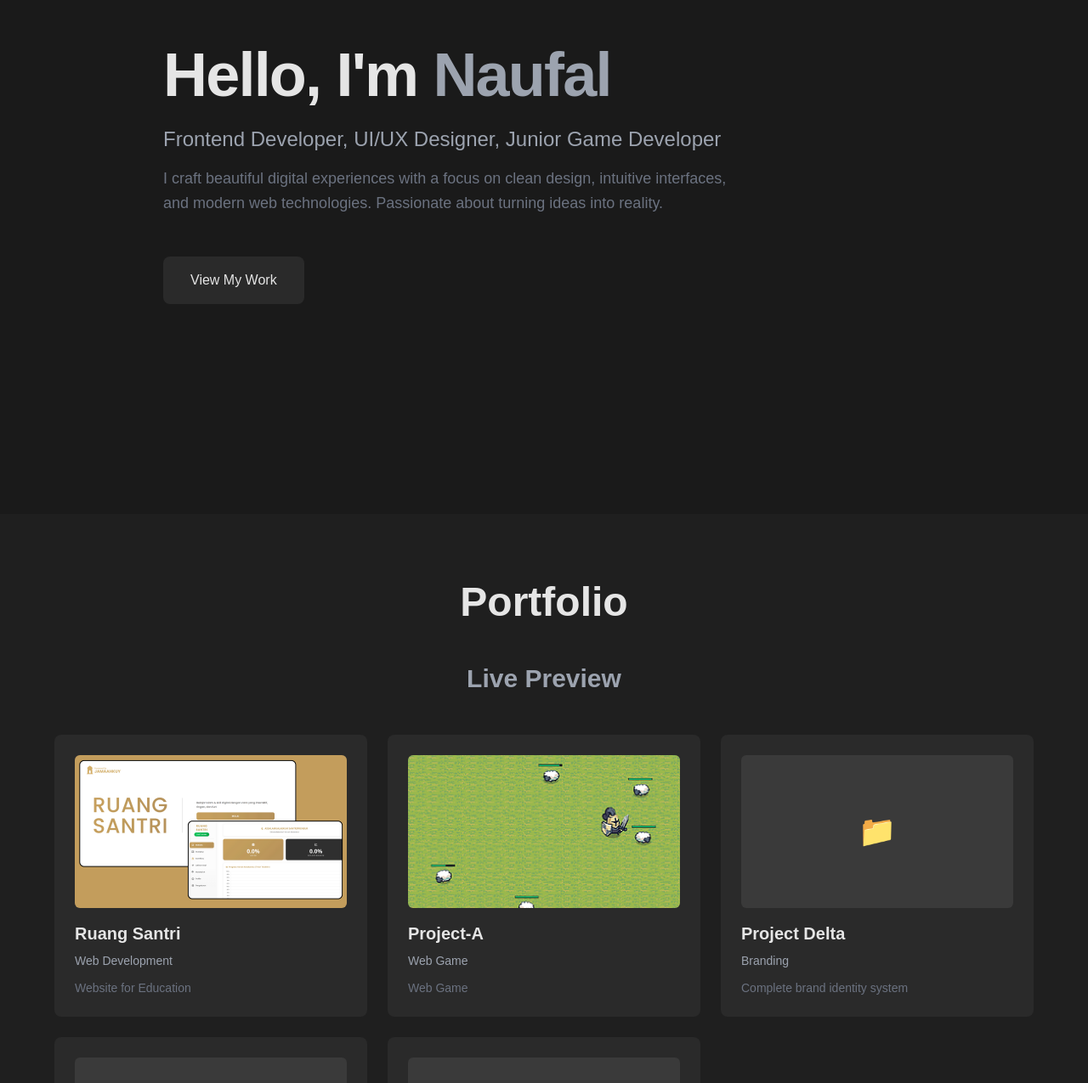
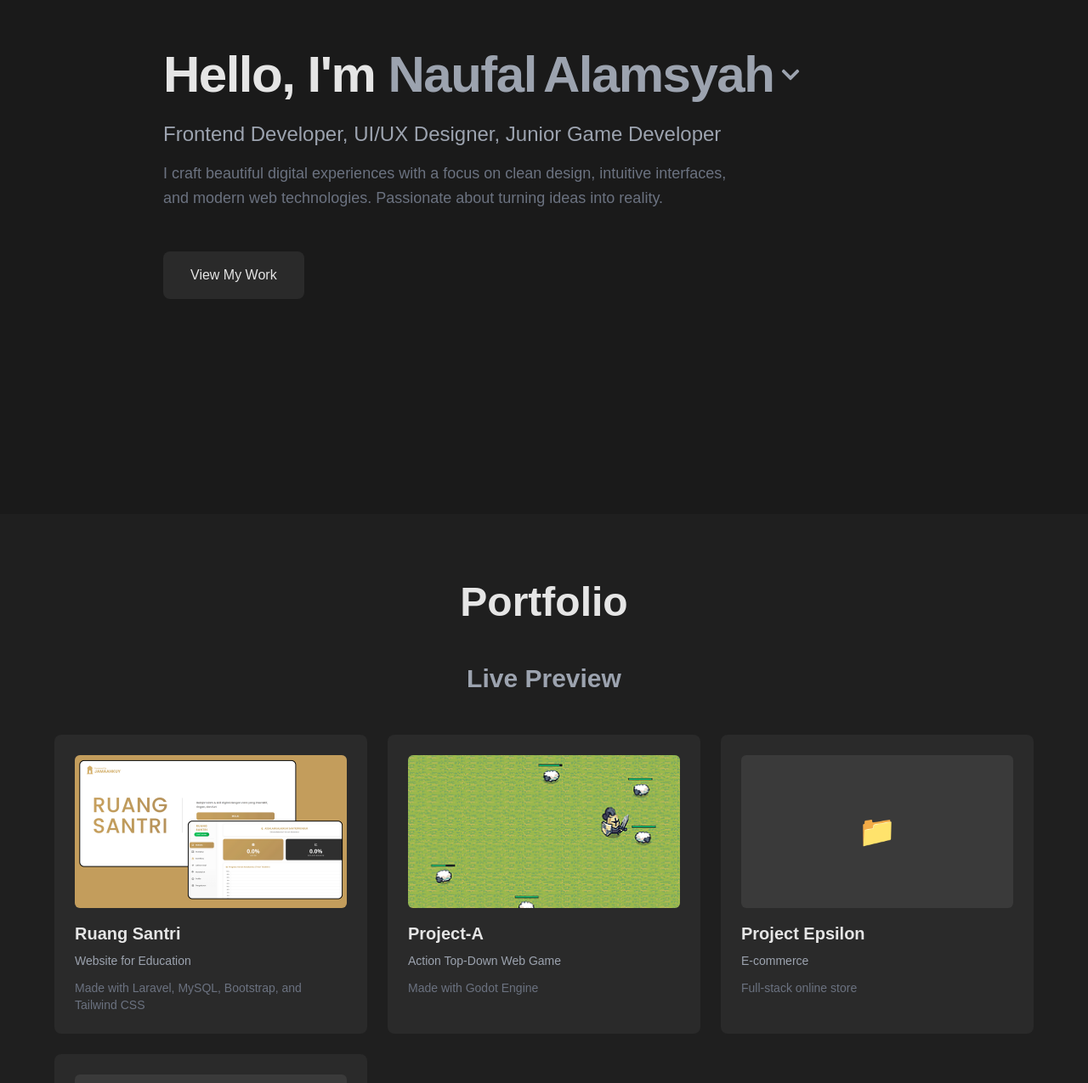
Before and after one commit to naufal-backup/naufal-backup.github.io, a Next.js app: page / in a window 1280 px wide. Shown: the part 195-1470 px from the top of the page at 85% size. Built offline with nearby package versions, Linux system fonts and the light colour scheme.

Commit message:
add more porto

```diff
--- a/package.json
+++ b/package.json
@@ -12,6 +12,7 @@
     "deploy": "gh-pages -d out"
   },
   "dependencies": {
+    "framer-motion": "^12.34.0",
     "next": "16.1.6",
     "react": "19.2.3",
     "react-dom": "19.2.3",
--- a/src/app/HomeClient.js
+++ b/src/app/HomeClient.js
@@ -1,19 +1,21 @@
 "use client";
 
 import { useState } from 'react';
-import { FaGithub, FaLinkedin, FaInstagram } from 'react-icons/fa';
+import { FaGithub, FaLinkedin, FaInstagram, FaChevronDown } from 'react-icons/fa';
 import { CgMail } from 'react-icons/cg';
+import { motion, AnimatePresence } from 'framer-motion';
 
 export default function Home() {
     const [showGithubPopup, setShowGithubPopup] = useState(false);
+    const [isExpanded, setIsExpanded] = useState(false);
 
     const toggleGithubPopup = () => setShowGithubPopup(!showGithubPopup);
 
     const portfolioItems = [
-        { id: 1, title: "Alternate Arc Archive", category: "Web Development", description: "Fan-made website for Alternate Arc", url: "https://github.com/naufal-backup/Alternate-Arc-Archive3", image: "/images/alternate-arc-archive.png" },
-        { id: 2, title: "Ruang Santri", category: "Web Development", description: "Website for Education", url: "https://ruang-santri.com/", image: "/images/ruang-santri.png" },
-        { id: 3, title: "Project-A", category: "Web Game", description: "Web Game", url: "/portfolio/project-a", image: "/images/project-a.png" },
-        { id: 4, title: "Project Delta", category: "Branding", description: "Complete brand identity system" },
+        { id: 1, title: "Alternate Arc Archive", category: "Fan-made website for Alternate Arc", description: "Made with Laravel, MySQL, and Bootstrap", url: "https://github.com/naufal-backup/Alternate-Arc-Archive3", image: "/images/alternate-arc-archive.png" },
+        { id: 2, title: "Ruang Santri", category: "Website for Education", description: "Made with Laravel, MySQL, Bootstrap, and Tailwind CSS", url: "https://ruang-santri.com/", image: "/images/ruang-santri.png" },
+        { id: 3, title: "Project-A", category: "Action Top-Down Web Game", description: "Made with Godot Engine", url: "/portfolio/project-a", image: "/images/project-a.png" },
+        { id: 4, title: "GTK Theme Customizer", category: "GTK Window Customization", description: "Made with Javascript, GTK, and Linux Shell Script", url: "https://github.com/naufal-backup/Gtk-Theme-Customizer",image: "/images/gtk-theme-customizer.png" },
         { id: 5, title: "Project Epsilon", category: "E-commerce", description: "Full-stack online store" },
         { id: 6, title: "Project Zeta", category: "Data Visualization", description: "Interactive dashboard design" },
     ];
@@ -34,8 +36,40 @@ export default function Home() {
             {/* Section 1: Introduction/Hero */}
             <section className="min-h-screen flex items-center justify-center px-6 md:px-12">
                 <div className="max-w-4xl w-full fade-in-up">
-                    <h1 className="text-5xl md:text-7xl font-bold mb-6 tracking-tight">
-                        Hello, I&apos;m <span className="text-[#9ca3af]">Naufal</span>
+                    <h1 className="text-4xl md:text-6xl font-bold mb-6 tracking-tight">
+                        Hello, I&apos;m <span className="text-[#9ca3af] inline-flex items-center flex-wrap">
+                            <span className="mr-2">Naufal</span>
+                            <AnimatePresence>
+                                {isExpanded && (
+                                    <motion.span
+                                        initial={{ width: 0, opacity: 0, marginRight: 0 }}
+                                        animate={{ width: "auto", opacity: 1, marginRight: "0.5rem" }}
+                                        exit={{ width: 0, opacity: 0, marginRight: 0 }}
+                                        transition={{
+                                            width: { type: "spring", stiffness: 120, damping: 20 },
+                                            opacity: { duration: 0.9 },
+                                            marginRight: { duration: 0.9 }
+                                        }}
+                                        className="overflow-hidden whitespace-nowrap"
+                                    >
+                                        Gastiadirrijal Fawwaz
+                                    </motion.span>
+                                )}
+                            </AnimatePresence>
+                            <span>Alamsyah</span>
+                            <button
+                                onClick={() => setIsExpanded(!isExpanded)}
+                                className="text-2xl md:text-3xl hover:text-white transition-colors focus:outline-none ml-2"
+                                aria-label={isExpanded ? "Collapse name" : "Expand name"}
+                            >
+                                <motion.div
+                                    animate={{ rotate: isExpanded ? 180 : 0 }}
+                                    transition={{ type: "spring", stiffness: 120, damping: 15 }}
+                                >
+                                    <FaChevronDown className="w-6 h-6" />
+                                </motion.div>
+                            </button>
+                        </span>
                     </h1>
                     <p className="text-xl md:text-2xl text-[#9ca3af] mb-4">
                         Frontend Developer, UI/UX Designer, Junior Game Developer
```
Also changed, not shown: public/images/gtk-theme-customizer.png (added), 1 other file (tests, documents, lock files or other folders).
